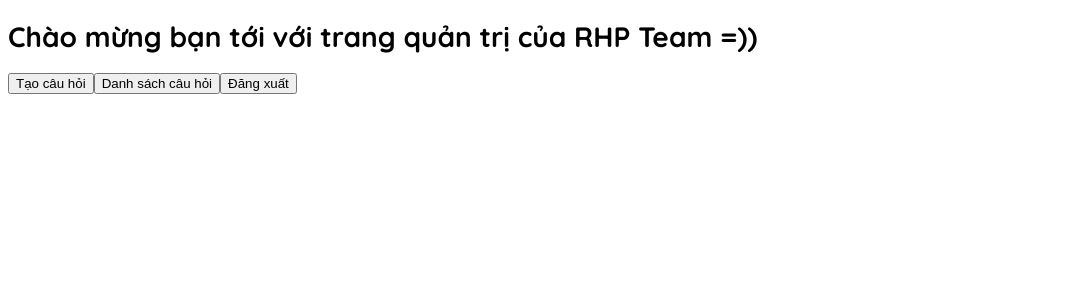
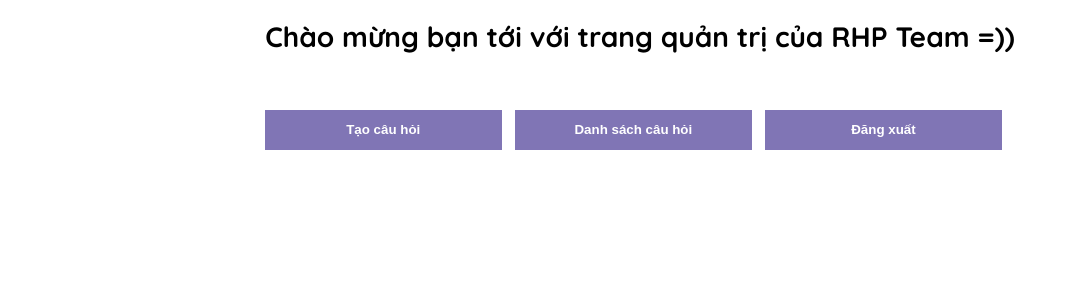
Before and after one commit to RHPTeam/web-rhp, a Vue app: page /quiz/manage in a window 1280 px wide. Shown: the top 300 px of the page, without its empty margins (0-1069 px from the left). Built offline with nearby package versions, Linux system fonts and the light colour scheme; no server answers; sample sign-in values are in the browser's storage.

Commit message:
customize layout admin

```diff
--- a/package.json
+++ b/package.json
@@ -33,6 +33,7 @@
     "friendly-errors-webpack-plugin": "^1.6.1",
     "html-webpack-plugin": "^2.30.1",
     "node-notifier": "^5.1.2",
+    "node-sass": "^4.11.0",
     "optimize-css-assets-webpack-plugin": "^3.2.0",
     "ora": "^1.2.0",
     "portfinder": "^1.0.13",
@@ -40,6 +41,7 @@
     "postcss-loader": "^2.0.8",
     "postcss-url": "^7.2.1",
     "rimraf": "^2.6.0",
+    "sass-loader": "^7.1.0",
     "semver": "^5.3.0",
     "shelljs": "^0.7.6",
     "uglifyjs-webpack-plugin": "^1.1.1",
@@ -47,7 +49,7 @@
     "vue-loader": "^13.3.0",
     "vue-style-loader": "^3.0.1",
     "vue-template-compiler": "^2.5.2",
-    "webpack": "^3.6.0",
+    "webpack": "^3.12.0",
     "webpack-bundle-analyzer": "^2.9.0",
     "webpack-dev-server": "^2.9.1",
     "webpack-merge": "^4.1.0"
--- a/src/App.vue
+++ b/src/App.vue
@@ -18,5 +18,6 @@ export default {
     font-family: 'Quicksand', sans-serif;
     font-size: 14px;
     font-weight: 400;
+    margin: 0;
   }
 </style>
--- a/src/views/quiz/create.vue
+++ b/src/views/quiz/create.vue
@@ -3,14 +3,17 @@
         <router-link :to="{ name: 'show-quiz' }">
             Show all quiz
         </router-link>
-    <h1>Thêm câu hỏi vào thư viện câu hỏi RHP Team</h1>
+        <h2>Thêm câu hỏi vào thư viện câu hỏi RHP Team</h2>
         <div class="form-group">
             <label>Nội dung câu hỏi</label>
             <textarea class="content--question" v-model="quiz.question"></textarea>
-      <label for="text"><input type="checkbox" id="text" v-model="checked"> Câu hỏi này là tự luận</label>
+            <label for="text">
+                <input type="checkbox" id="text" v-model="checked"/>
+                Câu hỏi này là tự luận
+            </label>
             <div class="content--answer" v-if="!checked">
                 <h3>List Of Answer:</h3>
-        <ul>
+                <ul class="content--answer-list">
                     <li v-for="item in quiz.answers" v-bind:key="item">{{ item }}</li>
                 </ul>
                 <div class="section">
@@ -65,6 +68,86 @@
   }
 </script>
 
-<style>
+<style scoped>
+  .main {
+    max-width: 1184px;
+    height: calc(100vh);
+    background: #f5f5fa;
+    margin: 0 auto;
+  }
+  .main > a {
+      text-decoration: underline;
+      padding-left: 6.6em;
+  }
+    .main h2 {
+        text-align: center;
+        text-transform: uppercase;
+        color: #8075b5;
+    }
+    .main div.form-group {
+        max-width: 1000px;
+        margin: 0 auto;
+    }
+    .main .form-group label {
+        display: block;
+        font-size: 16px;
+        font-weight: 500;
+    }
+    .main .form-group textarea {
+        width: 100%;
+        min-width: 100%;
+        max-width: 100%;
+        height: 150px;
+        margin-top: 1em !important;
+        font-size: 15px;
+        color: #666;
+    }
+    .content--answer {
+        margin-bottom: 2em;
+    }
+    .content--answer .section {
+        display: flex;
+    }
+    .section input {
+        width: 80%;
+        height: 40px;
+        border-radius: 10px;
+        outline: 0;
+        border: 1px solid #8075b5;
+        background: #fff;
+        padding-left: 2em;
+    }
+    .section button {
+        width: 20%;
+        margin-left: 1em;
+        background: #8075b5;
+        border-radius: 10px;
+        border: 0;
+        outline: 0;
+        color: #fff;
+        cursor: pointer;
+    }
+    button {
+        height: 40px;
+        width: 20%;
+        text-transform: uppercase;
+        color: #fff;
+        background: #8075b5;
+        border: 0;
+        outline: 0;
+        margin-right: 1em;
+        cursor: pointer;
+    }
+    .content--answer-list {
+        width: 80%;
+        margin: 1em auto;
+        padding: 0;
+        list-style: upper-alpha;
+    }
+    .content--answer-list li {
+        padding: 6px;
+        color: black;
+        cursor: pointer;
+    }
 
 </style>
--- a/src/views/quiz/info.vue
+++ b/src/views/quiz/info.vue
@@ -1,10 +1,13 @@
 <template>
     <div class="main">
         <h1>Info a quiz</h1>
+        <div class="list-question">
             <h3>{{ quiz.question }}</h3>
             <ul>
                 <li v-for="item in quiz.answers">{{ item }}</li>
             </ul>
+        </div>
+        <button type="submit">Come back</button>
     </div>
 </template>
 
@@ -19,6 +22,49 @@
   }
 </script>
 
-<style>
-
+<style scoped>
+    .main {
+        width: 1184px;
+        max-width: 1184px;
+        margin: 5em auto;
+        background: #f5f5fa;
+    }
+    .main h1 {
+        text-align: center;
+        color: #8075b5;
+        text-transform: uppercase;
+        margin-bottom: 2em;
+        padding-top: 1em;
+    }
+    .list-question {
+        width: 1000px;
+        margin: 0 auto;
+        border-bottom: 1px solid #8075b5;
+    }
+    .list-question ul {
+        margin: 0;
+        padding-left: 50px;
+        list-style: upper-alpha;
+        padding-bottom: 1em;
+    }
+    .list-question ul li {
+        padding: 8px;
+        cursor: pointer;
+    }
+    .list-question ul li:hover {
+        text-decoration: underline;
+        color: #8075b5;
+    }
+    button {
+        height: 40px;
+        background: #8075b5;
+        color: #fff;
+        font-weight: 600;
+        width: 15%;
+        border: 0;
+        outline: 0;
+        margin-top: 2em;
+        margin-left: 6.6em;
+        margin-bottom: 2em;
+    }
 </style>
--- a/src/views/quiz/manage.vue
+++ b/src/views/quiz/manage.vue
@@ -18,6 +18,27 @@
   }
 </script>
 
-<style>
-
+<style scoped>
+    .main {
+        width: 1184px;
+        max-width: 1184px;
+        margin: 0 auto;
+        text-align: center;
+    }
+    .main h1 {
+        text-align: center;
+        margin-bottom: 2em;
+    }
+    button {
+        padding: 8px;
+        width: 20%;
+        height: 40px;
+        background: #8075b5;
+        color: #fff;
+        font-weight: 600;
+        border: 0;
+        outline: 0;
+        margin-right: 1em;
+        cursor: pointer;
+    }
 </style>
--- a/src/views/quiz/show.vue
+++ b/src/views/quiz/show.vue
@@ -1,7 +1,7 @@
 <template>
   <div class="main">
         <app-loading v-if="loading"></app-loading>
-   <iv class="box box--list" v-else>
+        <div class="box box--list" v-else>
             <router-link tag="button" :to="{ name: 'quiz-manage' }">Quay lại</router-link>
             <ul>
                 <li v-for="item in quizs">
@@ -12,7 +12,7 @@
                     </router-link>
                 </li>
             </ul>
-   </iv>
+        </div>
     </div>
 </template>
 
@@ -32,6 +32,49 @@
   }
 </script>
 
-<style>
+<style scoped>
+    .main {
+    width: 1184px;
+    max-width: 1184px;
+    height: calc(100vh);
+    margin: 0 auto;
+    background: #f5f5fa;
+    }
+    .box.box--list {
+        padding: 2em;
+    }
+    .box--list > button {
+        padding: 6px;
+        background: #8075b5;
+        color: #fff;
+        width: 10%;
+        border: 0;
+        outline: 0;
+        height: 40px;
+        margin-bottom: 2em;
+        font-weight: 600;
+        cursor: pointer;
+    }
+    .box--list ul {
+        padding: 0;
+        margin: 0;
+        list-style: decimal;
+    }
+    .box--list ul li {
+        padding: 6px;
+        background: #8075b5;
+        margin-bottom: 5px;
+        cursor: pointer;
+    }
+    .box--list ul li:nth-child(2n+1) {
+        background: #3f3472;
+    }
+    .box--list ul li:nth-child(2n) {
+        background: #8075b5;
+    }
+    .box--list ul li a {
+        color: #fff;
+        text-decoration: none;
+    }
 
 </style>
```
Also changed, not shown: 1 other file (tests, documents, lock files or other folders). Lines whose indentation alone changed are shown as unchanged.
